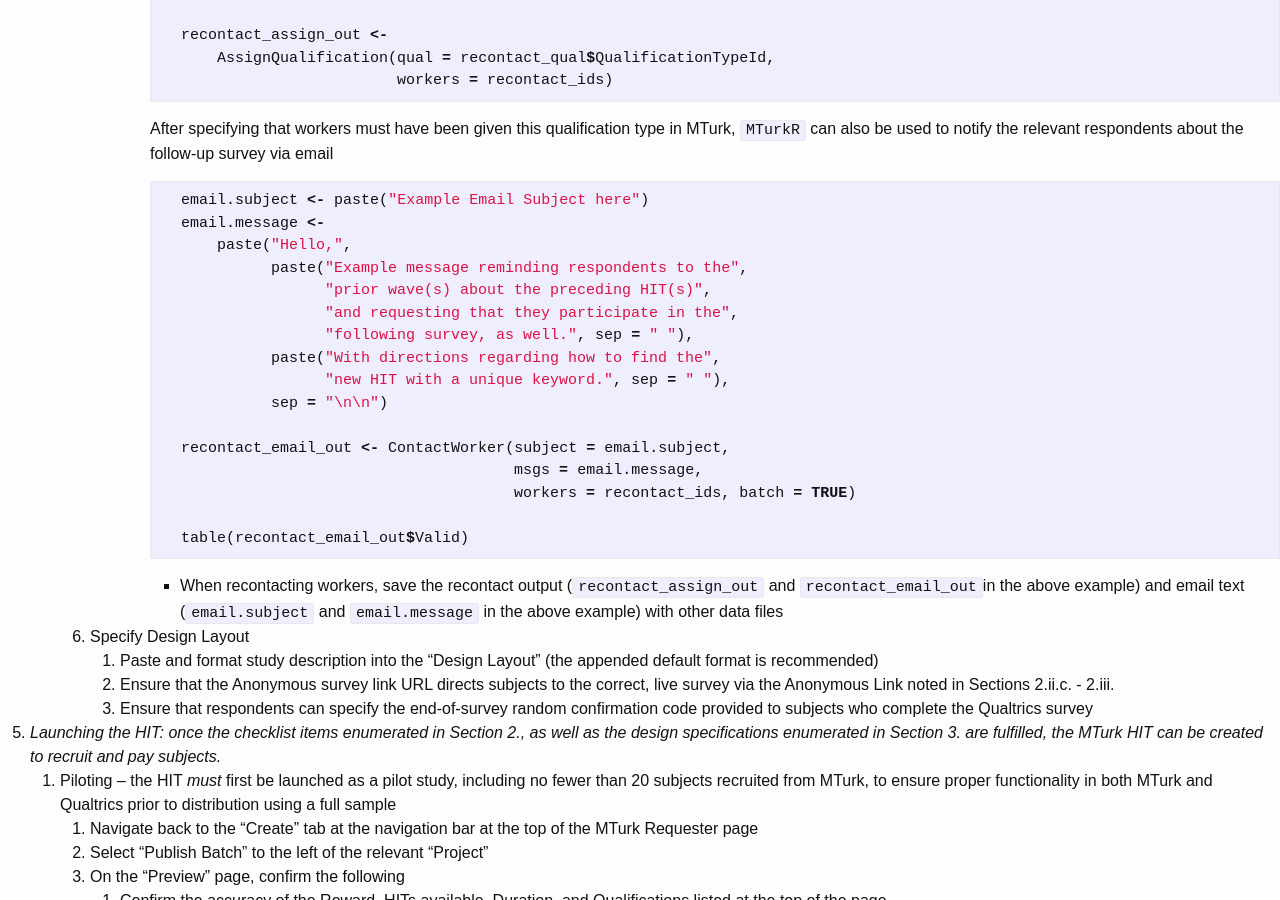
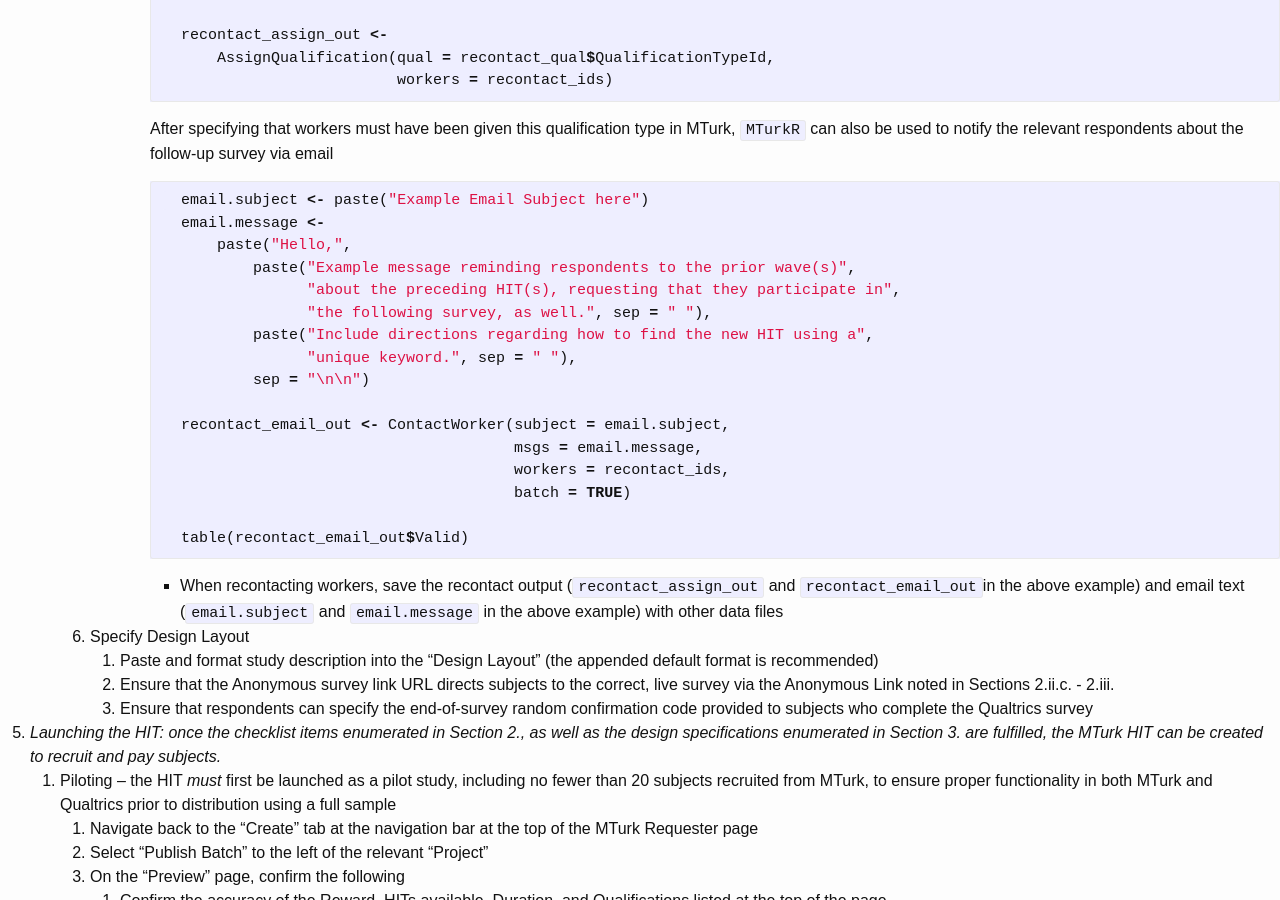
Before and after one commit to jonathonbaron/jonathonbaron.github.io, a Jekyll site: the page built from sops_checklists/qualtrics_mturk_checklist.md, in a window 1280 px wide and 900 px high, scrolled down 4582 px. Built offline with Jekyll 4.4.1, drawn with Linux system fonts in a browser that asks for light colours; our own code applies the rules of GitHub Pages for plain Markdown files.

Commit message:
Update qualtrics_mturk_checklist.md

````diff
--- a/sops_checklists/qualtrics_mturk_checklist.md
+++ b/sops_checklists/qualtrics_mturk_checklist.md
@@ -152,17 +152,17 @@
                     email.subject <- paste("Example Email Subject here")
                     email.message <-
                         paste("Hello,",
-                              paste("Example message reminding respondents to the",
-                                    "prior wave(s) about the preceding HIT(s)",
-                                    "and requesting that they participate in the",
-                                    "following survey, as well.", sep = " "),
-                              paste("With directions regarding how to find the",
-                                    "new HIT with a unique keyword.", sep = " "),
-                              sep = "\n\n")
+                            paste("Example message reminding respondents to the prior wave(s)",
+                                  "about the preceding HIT(s), requesting that they participate in",
+                                  "the following survey, as well.", sep = " "),
+                            paste("Include directions regarding how to find the new HIT using a",
+                                  "unique keyword.", sep = " "),
+                            sep = "\n\n")
 
                     recontact_email_out <- ContactWorker(subject = email.subject,
                                                          msgs = email.message,
-                                                         workers = recontact_ids, batch = TRUE)
+                                                         workers = recontact_ids,
+                                                         batch = TRUE)
 
                     table(recontact_email_out$Valid)
                     ```
````
